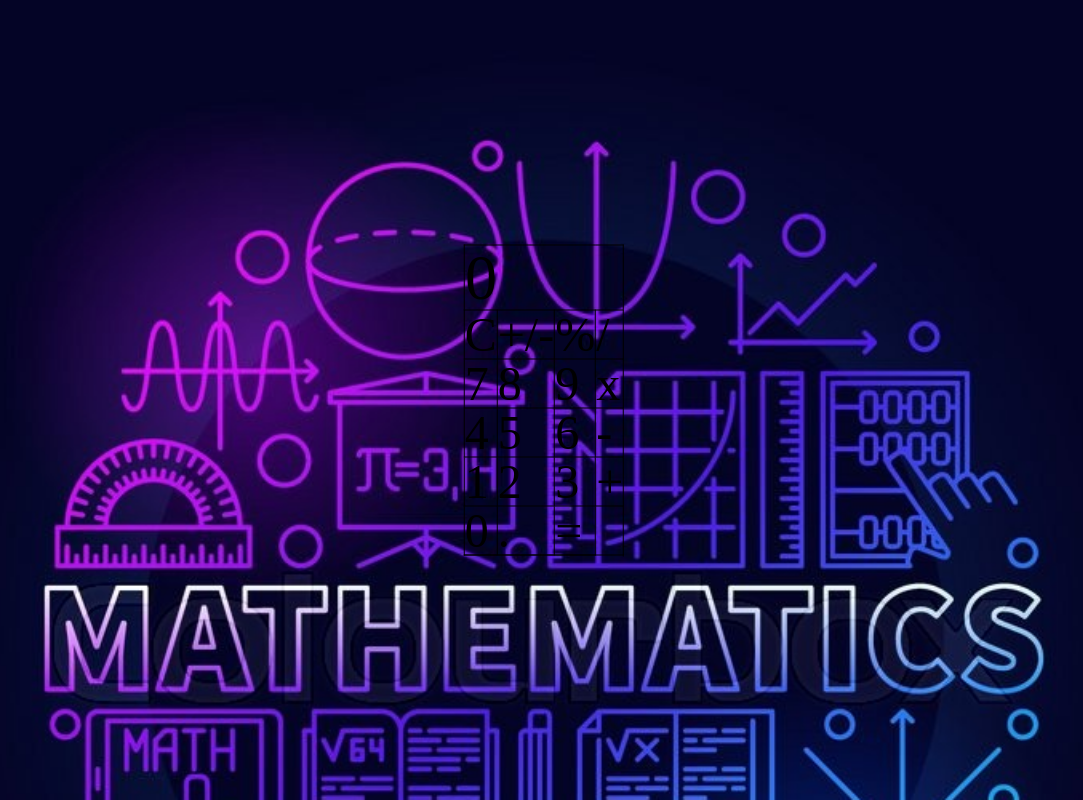
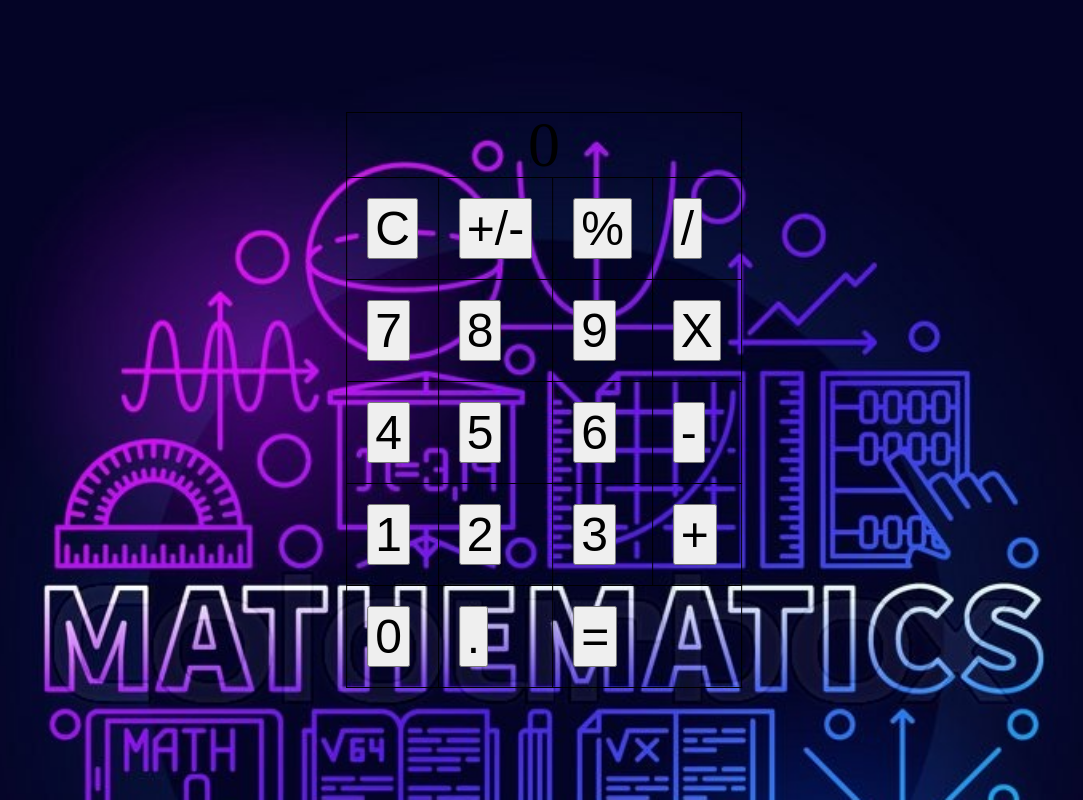
Before and after one commit to sdiperi17/calculator, a plain HTML site: page index.html in a window 1280 px wide. Shown: the whole page, without its empty margins (96-1179 px from the left). Drawn offline with Linux system fonts and the light colour scheme; files whose address does not match are found by name.

Commit message:
spanned the = and 0

```diff
--- a/css/style.css
+++ b/css/style.css
@@ -161,8 +161,12 @@ td:hover {
 td {
     font-size: 3rem;
     border: 1px solid black;
+    padding: 20px;
 }
 
 th {
     font-size: 4rem;
 }
+button {
+    font-size: 3rem;
+}
--- a/index.html
+++ b/index.html
@@ -13,37 +13,45 @@
     <div class="back-image">
         <table>
             <tr>
-                <th>
+                <th colspan="4">
                     0
                 </th>
             </tr>
             <tr>
-                <td>C</td>
-                <td>+/-</td>
-                <td>%</td>
-                <td>/</td>
+                <td>
+                    <button type="button">C</button>
+                </td>
+                <td>
+                    <button type="button">+/-</button>
+                </td>
+                <td>
+                    <button type="button">%</button>
+                </td>
+                <td>
+                    <button type="button">/</button>
+                </td>
             </tr>
             <tr>
-                <td>7</td>
-                <td>8</td>
-                <td>9</td>
-                <td>x</td>
+                <td><button type="button">7</button></td>
+                <td><button type="button">8</button></td>
+                <td><button type="button">9</button></td>
+                <td><button type="button">X</button></td>
             </tr>
             <tr>
-                <td>4</td>
-                <td>5</td>
-                <td>6</td>
-                <td>-</td>
+                <td><button type="button">4</button></td>
+                <td><button type="button">5</button></td>
+                <td><button type="button">6</button></td>
+                <td><button type="button">-</button></td>
             </tr>
             <tr>
-                <td>1</td>
-                <td>2</td>
-                <td>3</td>
-                <td>+</td>
+                <td><button type="button">1</button></td>
+                <td><button type="button">2</button></td>
+                <td><button type="button">3</button></td>
+                <td><button type="button">+</button></td>
             </tr>
-            <td>0</td>
-            <td>.</td>
-            <td>=</td>
+            <td><button type="button">0</button></td>
+            <td><button type="button">.</button></td>
+            <td colspan="2"><button type="button">=</button></td>
             <tr></tr>
         </table>
     </div>
```
Also changed, not shown: images/image1.jpg (renamed from image1.jpg).
